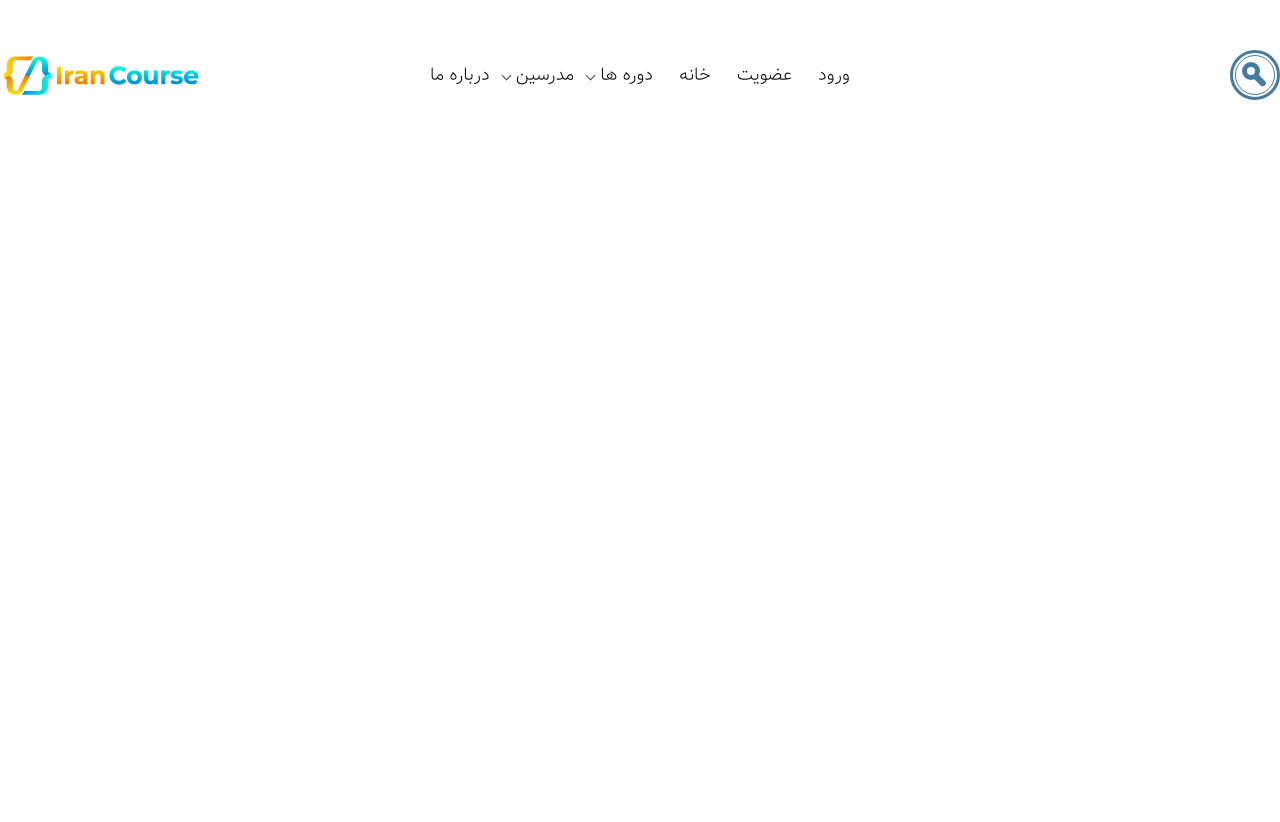
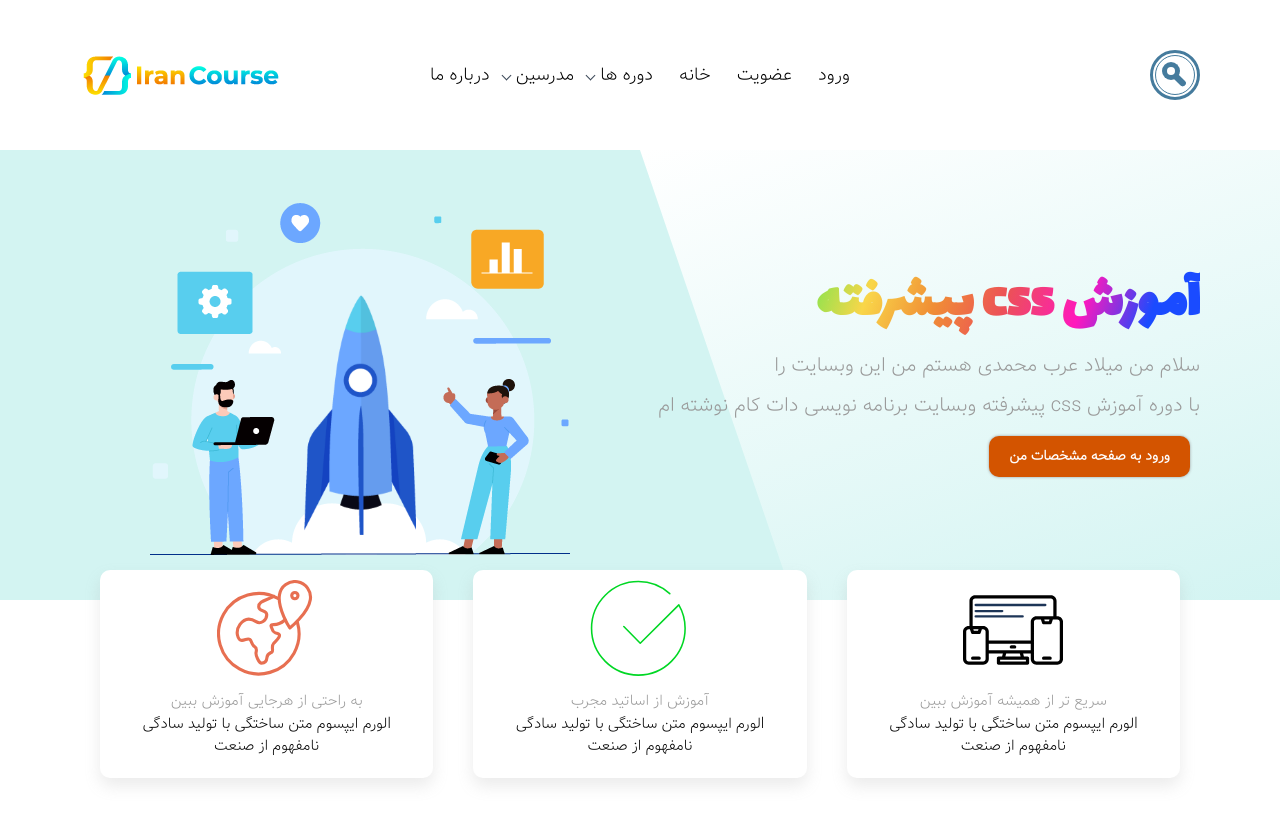
Before and after one commit to milad8118/codelearn-template, a website: page index.html in a window 1280 px wide. Before the commit the page ends 800 px from the top, so only its background shows below. Drawn offline with Linux system fonts and the light colour scheme.

Commit message:
done features 2

```diff
--- a/index.html
+++ b/index.html
@@ -7,14 +7,14 @@
     <meta name="viewport" content="width=device-width, initial-scale=1.0" />
     <title> iran course</title>
     <link rel="stylesheet" href="./stylesheets/main.css">
-    <link rel="stylesheet" href="./dist/output.css" >
+    <link rel="stylesheet" href="./dist/output.css">
     <link rel="stylesheet" href="./css/all.css">
 </head>
 
-<body  id="dark">
+<body id="dark">
 
     <div class=" navbar pt-20 pb-20 ">
-        <div class="container flex justify-content-space-between align-items-center">
+        <div class="container1 flex justify-content-space-between align-items-center">
             <div class="navbar__search-box">
                 <div class="search ">
                     <form class="search__form" action="#" onsubmit="return false;">
@@ -35,39 +35,49 @@
                 <div class="nav__mobile-wrap">
                     <ul class="nav__lists  ">
 
-                    <li class="nav__list"><a href="./authentication/login.html" class="nav__link hover:text-pink-500">ورود</a></li>
-                    <li class="nav__list"><a href="./authentication/sign-up.html" class="nav__link hover:text-lime-500">عضویت</a></li>
+                        <li class="nav__list"><a href="./authentication/login.html"
+                                class="nav__link hover:text-pink-500">ورود</a></li>
+                        <li class="nav__list"><a href="./authentication/sign-up.html"
+                                class="nav__link hover:text-lime-500">عضویت</a></li>
 
                         <li class="nav__list"><a href="/" class="nav__link hover:text-fuchsia-500">خانه</a></li>
                         <li class="nav__list position-relative">
-                        <a href="/" class="nav__link nav__courses hover:text-fuchsia-500">دوره ها<span class="nav__arrow"></span></a>
+                            <a href="/" class="nav__link nav__courses hover:text-fuchsia-500">دوره ها<span
+                                    class="nav__arrow"></span></a>
 
                             <ul class="nav__sublists1 nav__sublist">
-                            <li class="nav__sublist1-item"><a href="#"> <i class="fas fa-globe-asia"></i>تور و گردشگری </i></a></li>
-                            <li class="nav__sublist1-item"><a href="#"> <i class="fas fa-user-graduate"></i>آموزش آنلاین</a></li>
+                                <li class="nav__sublist1-item"><a href="#"> <i class="fas fa-globe-asia"></i>تور و
+                                        گردشگری </i></a></li>
+                                <li class="nav__sublist1-item"><a href="#"> <i class="fas fa-user-graduate"></i>آموزش
+                                        آنلاین</a></li>
 
                                 <li class="nav__sublist1  nav__sublist1-item position-relative sublist__else">
                                     <a class="flex " href="#"> <i class="fas fa-list"></i>سایر<i
                                             class="fas fa-angle-left"></i></a>
 
                                     <ul class="nav__sublists2 nav__sublist ">
-                                    <li class="nav__sublist2-item"><a href="#"> <i class="fas fa-credit-card"></i>فروشگاه اینترنتی</a></li>
-                                    <li  class="nav__sublist2-item"><a href="#"> <i class="fas fa-hotel"></i>بلیت هواپیما</a></li>
-                                    <li class="nav__sublist2-item"><a href="#"> <i class="fas fa-car"></i>اجاره خودرو</a></li>
+                                        <li class="nav__sublist2-item"><a href="#"> <i
+                                                    class="fas fa-credit-card"></i>فروشگاه اینترنتی</a></li>
+                                        <li class="nav__sublist2-item"><a href="#"> <i class="fas fa-hotel"></i>بلیت
+                                                هواپیما</a></li>
+                                        <li class="nav__sublist2-item"><a href="#"> <i class="fas fa-car"></i>اجاره
+                                                خودرو</a></li>
                                     </ul>
                                 </li>
                             </ul>
                         </li>
 
                         <li class="nav__list nav__mega ">
-                        <a href="/" class="nav__link hover:text-fuchsia-500 ">مدرسین <span class="nav__arrow"></span></a>
+                            <a href="/" class="nav__link hover:text-fuchsia-500 ">مدرسین <span
+                                    class="nav__arrow"></span></a>
                             <div class="nav__mega-content">
 
                                 <div class="nav__mega-column flex flex_column perfect-center ">
 
                                     <img class="pb-20" src="./images/mega-menu-bg.png" alt="mega menu">
 
-                                <a href="#" class="nav__button">سه روز تا پایان تخفیف </a>
+                                    <a href="#" class="btn btn__swipe "><span>سه روز تا پایان تخفیف</span>
+                                    </a>
                                 </div>
 
                                 <div class="nav__mega-column flex">
@@ -109,7 +119,7 @@
 
                                 <div class="nav__mega-column flex">
                                     <h4>ویدیو های پر بازدید</h4>
-                                <ul  class="nav__mega-lists">
+                                    <ul class="nav__mega-lists">
 
                                         <li>
 
@@ -158,7 +168,67 @@
             </div>
         </div>
     </div>
+    <header class="header">
+        <div class="header__banner container1">
+            <div class="header__cta">
+                <div class="header__wrap">
+                    <h1 class="header__intro">
+                        آموزش css پیشرفته </h1>
+                </div>
+                <h2 class="header__subtitle">
+                    سلام من میلاد عرب محمدی هستم من این وبسایت را <br> با دوره آموزش css پیشرفته وبسایت برنامه نویسی دات
+                    کام نوشته ام
 
+                </h2>
+                <a href="https://transit-project.pages.dev" class="btn btn__swipe"><span> ورود به صفحه مشخصات من
+                    </span>
+                </a>
+            </div>
+
+            <div class="header__rocket-bg">
+
+                <div class="header__rocket">
+
+                </div>
+
+            </div>
+        </div>
+    </header>
+    <div class="features container1">
+        <div class="features__box">
+            <object data="./images/laptop.svg" type="image/svg+xml"></object>
+            <div class="features__text">
+                <h3>سریع تر از همیشه آموزش ببین</h3>
+                <p>lلورم ایپسوم متن ساختگی با تولید سادگی نامفهوم از صنعت </p>
+            </div>
+        </div>
+        <div class="features__box">
+
+            <svg class="success-icon ">
+                <use href="./images/sprite.svg#success"></use>
+            </svg>
+
+            <div class="features__text">
+                <h3>
+                    آموزش از اساتید مجرب
+                </h3>
+                <p>lلورم ایپسوم متن ساختگی با تولید سادگی نامفهوم از صنعت </p>
+            </div>
+        </div>
+        <div class="features__box">
+            <svg class="world-icon">
+                <use href="./images/sprite.svg#world">
+
+                </use>
+            </svg>
+            <div class="features__text">
+                <h3>
+                    به راحتی از هرجایی آموزش ببین
+                </h3>
+                <p>lلورم ایپسوم متن ساختگی با تولید سادگی نامفهوم از صنعت </p>
+            </div>
+        </div>
+    </div>
 </body>
 
 </html>
```
Lines whose indentation alone changed are shown as unchanged.
